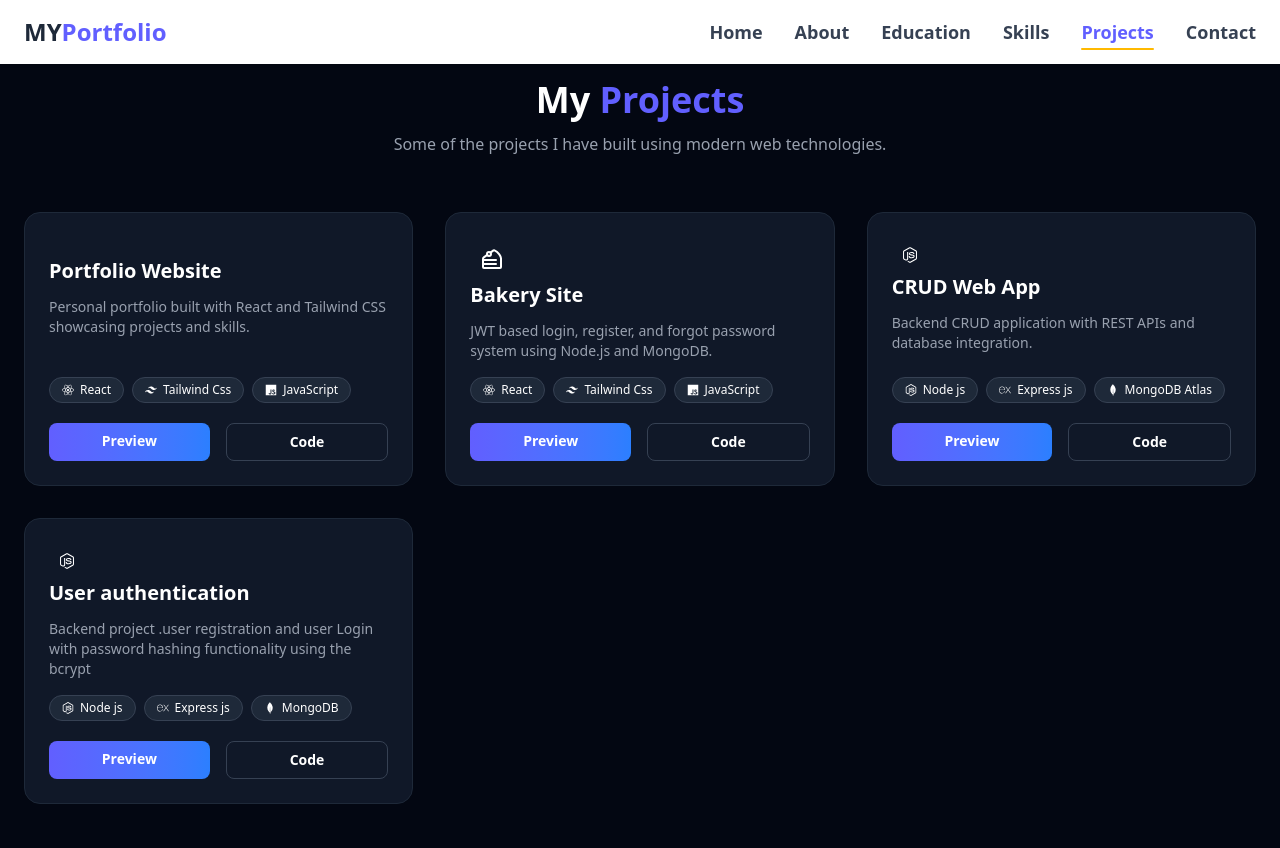
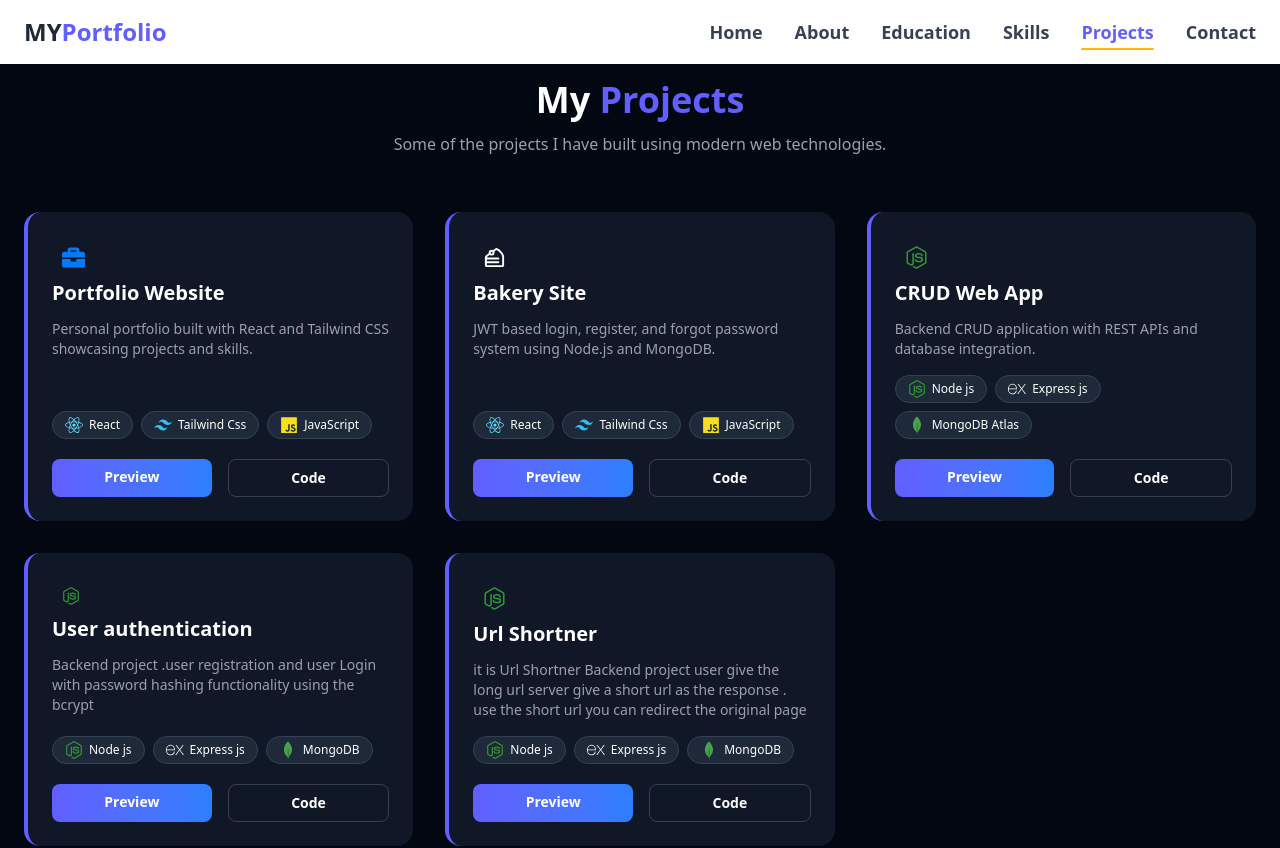
Before and after one commit to Prsenapati09/myportfolio, a React (Vite) app: page /Projects in a window 1280 px wide. Shown: the top 848 px of the page. Built offline with nearby package versions, Linux system fonts and the light colour scheme.

Commit message:
chage some degin and add one  project

```diff
--- a/src/component/About.jsx
+++ b/src/component/About.jsx
@@ -39,12 +39,11 @@ const About = () => {
           {/* Skills Tags */}
           <div className="flex flex-wrap gap-3 mb-8">
             {[
-              "React",
+              `React`,
               "Node.js",
               "MongoDB",
               "Express",
               "Tailwind CSS",
-              "JWT",
             ].map((skill) => (
               <span
                 key={skill}
--- a/src/component/Education.jsx
+++ b/src/component/Education.jsx
@@ -41,8 +41,8 @@ const Education = () => {
               key={index}
               className="
                 bg-gray-900 border border-gray-800 rounded-2xl p-6
-                transition-all duration-300
-                hover:-translate-y-2 hover:border-indigo-500
+                transition-all duration-300 border-l-4 border-l-indigo-500 hover:border-l-none
+                hover:-translate-y-2
                 hover:shadow-[0_0_25px_rgba(99,102,241,0.25)]
               "
             >
--- a/src/component/Project.jsx
+++ b/src/component/Project.jsx
@@ -1,62 +1,72 @@
 import React from "react";
 import {Database,CakeSlice} from "lucide-react"
-import {FaJs,FaReact,FaNodeJs}  from "react-icons/fa";
+import {FaJs,FaReact,FaNodeJs,FaBriefcase}  from "react-icons/fa";
 import { SiTailwindcss, SiMongodb,SiExpress } from "react-icons/si";
 const projects = [
   {
+    logo:<FaBriefcase size={23} color="#007BFF" />,
     title: "Portfolio Website",
     description:
       "Personal portfolio built with React and Tailwind CSS showcasing projects and skills.",
     tech: [
-      {item:"React",icon:<FaReact/>},
-      {item: "Tailwind Css",icon:<SiTailwindcss/>},
-      {item: "JavaScript",icon:<FaJs/>}
+      {item:"React",icon:<FaReact size={18} color="#61DAFB"/>},
+      {item: "Tailwind Css",icon:<SiTailwindcss size={18} color="#38BDF8"/>},
+      {item: "JavaScript",icon:<FaJs size={18} color="#F7DF1E"/>}
     ],
     live: "https://myportfolio135.vercel.app",
     github: "https://github.com/Prsenapati09/myportfolio",
   },
   {
-    logo:<CakeSlice/>,
+    logo:<CakeSlice size={23} />,
     title: "Bakery Site",
     description:
       "JWT based login, register, and forgot password system using Node.js and MongoDB.",
     tech: [
-      {item:"React",icon:<FaReact/>},
-      {item: "Tailwind Css",icon:<SiTailwindcss/>},
-      {item: "JavaScript",icon:<FaJs/>}
+      {item:"React",icon:<FaReact size={18} color="#61DAFB"/>},
+      {item: "Tailwind Css",icon:<SiTailwindcss size={18} color="#38BDF8"/>},
+      {item: "JavaScript",icon:<FaJs size={18} color="#F7DF1E"/>}
     ],
-    // tech: ["reactjs", "Tailwind Css", "Javascript"],
     live: "https://pr-bakery.vercel.app/",
     github: "https://github.com/Prsenapati09/Bakery-App",
   },
   {
-    logo:<FaNodeJs />,
+    logo:<FaNodeJs size={23} color="#339933" />,
     title: "CRUD Web App",
     description:
       "Backend CRUD application with REST APIs and database integration.",
-    techicons :[<FaNodeJs/>,<FaReact/>],
     tech: [
-      {item:"Node js",icon:<FaNodeJs/>},
-      {item: "Express js",icon:<SiExpress/>},
-      {item: "MongoDB Atlas",icon:<SiMongodb/>}
+      {item:"Node js",icon:<FaNodeJs size={18} color="#339933"/>},
+      {item: "Express js",icon:<SiExpress size={18} />},
+      {item: "MongoDB Atlas",icon:<SiMongodb size={18} color="#47A248"/>}
     ],
-    // tech: ["Node.js","Express js", "MongoDB Atlas"],
     live: "https://github.com/Prsenapati09/BookStore",
     github: "https://github.com/Prsenapati09/BookStore",
   },
   {
-    logo:<FaNodeJs />,
+    logo:<FaNodeJs size={18} color="#339933"/>,
     title: "User authentication",
     description:
       "Backend project .user registration and user Login with password hashing functionality using the bcrypt",
-    techicons :[<FaNodeJs/>,<FaReact/>],
     tech: [
-      {item:"Node js",icon:<FaNodeJs/>},
-      {item: "Express js",icon:<SiExpress/>},
-      {item: "MongoDB ",icon:<SiMongodb/>}
+      {item:"Node js",icon:<FaNodeJs size={18} color="#339933"/>},
+      {item: "Express js",icon:<SiExpress size={18}/>},
+      {item: "MongoDB ",icon:<SiMongodb size={18} color="#47A248"/>}
     ],
     live: "https://github.com/Prsenapati09/UserModule-Backend",
     github: "https://github.com/Prsenapati09/UserModule-Backend",
+  },
+  {
+    logo:<FaNodeJs size={23} color="#339933"/>,
+    title: "Url Shortner",
+    description:
+      "it is Url Shortner Backend project user give the long url server give a short url as the response . use the short url you can redirect the original page ",
+    tech: [
+      {item:"Node js",icon:<FaNodeJs size={18} color="#339933"/>},
+      {item: "Express js",icon:<SiExpress size={18} />},
+      {item: "MongoDB ",icon:<SiMongodb size={18}color="#47A248"/>}
+    ],
+    live: "https://github.com/Prsenapati09/Urlshortner",
+    github: "https://github.com/Prsenapati09/Urlshortner",
   },
 
 ];
@@ -81,7 +91,7 @@ const Projects = () => {
           {projects.map((project, index) => (
             <div
               key={index}
-              className="bg-gray-900 border border-gray-800 rounded-2xl p-6 hover:border-indigo-500 transition flex flex-col hover:-translate-y-2 duration-100"
+              className="bg-gray-900 border-l-4 border-gray-800 rounded-2xl p-6 hover:border-indigo-500 transition flex flex-col hover:-translate-y-2 duration-100 border-l-indigo-500 hover:shadow-[0_0_25px_rgba(99,102,241,0.25)]"
             >
               <h3 className="m-2.5">{project.logo}</h3>
               {/* Project Title */}
--- a/src/component/Skills.jsx
+++ b/src/component/Skills.jsx
@@ -1,4 +1,4 @@
-import React from "react";
+
 import {
   FaHtml5,
   FaCss3Alt,
@@ -17,41 +17,41 @@ const skillsData = [
   {
     title: "Frontend",
     skills: [
-      { name: "HTML", icon: <FaHtml5 /> },
-      { name: "CSS", icon: <FaCss3Alt /> },
-      { name: "JavaScript", icon: <FaJs /> },
-      { name: "React.js", icon: <FaReact /> },
-      { name: "Tailwind CSS", icon: <SiTailwindcss /> },
+      { name: "HTML", icon: <FaHtml5 color="#E85D3F" /> },
+      { name: "CSS", icon: <FaCss3Alt color="#2F6FED"/> },
+      { name: "JavaScript", icon: <FaJs color="#F4C430" /> },
+      { name: "React.js", icon: <FaReact color="#22D3EE"/> },
+      { name: "Tailwind CSS", icon: <SiTailwindcss color="#14B8A6" /> },
     ],
   },
   {
     title: "Backend",
     skills: [
-      { name: "Node.js", icon: <FaNodeJs /> },
+      { name: "Node.js", icon: <FaNodeJs color="#3FAF5A" /> },
       { name: "Express.js", icon: <SiExpress /> },
     ],
   },
   {
     title: "Database",
     skills: [
-      { name: "MongoDB", icon: <SiMongodb /> },
-      { name: "MySQL", icon: <SiMysql /> },
+      { name: "MongoDB", icon: <SiMongodb color="#5A4FCF" /> },
+      { name: "MySQL", icon: <SiMysql color="#0E7490" /> },
     ],
   },
   {
     title: "Tools",
     skills: [
-      { name: "Git", icon: <FaGitAlt /> },
-      { name: "GitHub", icon: <FaGithub /> },
-      { name: "Postman", icon: <SiPostman /> },
-      { name: "VS Code", icon: <VscCode /> },
+      { name: "Git", icon: <FaGitAlt  color="#F05133"/> },
+      { name: "GitHub", icon: <FaGithub color="#181717"/> },
+      { name: "Postman", icon: <SiPostman color="#FF6C37" /> },
+      { name: "VS Code", icon: <VscCode color="#2979FF" /> },
     ],
   },
   {
     title: "Languages",
     skills: [
-      { name: "Python", icon: <FaPython /> },
-      { name: "JavaScript", icon: <FaJs /> },
+      { name: "Python", icon: <FaPython color="#5A4FCF" /> },
+      { name: "JavaScript", icon: <FaJs color="#F4C430" /> },
     ],
   },
 ];
@@ -76,7 +76,7 @@ const Skills = () => {
           {skillsData.map((category) => (
             <div
               key={category.title}
-              className="bg-gray-900 border border-gray-800 rounded-2xl p-6 hover:border-indigo-500 transition hover:scale-103"
+              className="bg-gray-900 border-l-4 rounded-2xl p-6 border-indigo-500 transition hover:scale-103 hover:shadow-[0_0_25px_rgba(99,102,241,0.25)]"
             >
               <h3 className="text-xl text-indigo-500 font-semibold mb-4">
                 {category.title}
```
